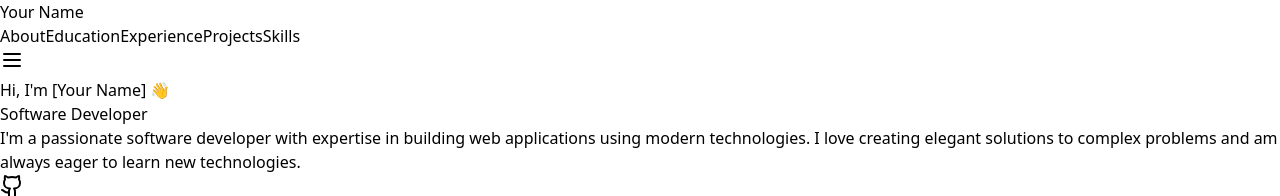
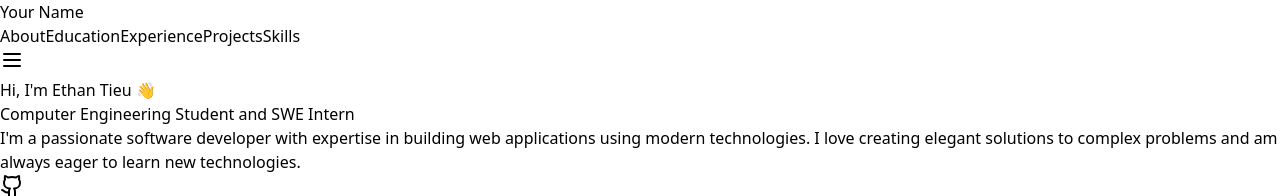
Before and after one commit to ethanntieu/ethanntieu.github.io, a React (Vite) app: page / in a window 1280 px wide. Shown: the top 196 px of the page. Built offline with nearby package versions, Linux system fonts and the light colour scheme.

Commit message:
added to about section

```diff
--- a/src/components/About.jsx
+++ b/src/components/About.jsx
@@ -7,10 +7,10 @@ const About = () => {
       <div className="grid grid-cols-1 md:grid-cols-2 gap-8 items-center">
         <div className="space-y-4">
           <h1 className="text-4xl font-bold text-gray-900">
-            Hi, I'm [Your Name] 👋
+            Hi, I'm Ethan Tieu 👋
           </h1>
           <h2 className="text-2xl text-gray-600">
-            Software Developer
+            Computer Engineering Student and SWE Intern
           </h2>
           <p className="text-gray-600 leading-relaxed">
             I'm a passionate software developer with expertise in building web applications
@@ -19,7 +19,7 @@ const About = () => {
           </p>
           <div className="flex space-x-4">
             <a
-              href="https://github.com/yourusername"
+              href="https://github.com/ethanntieu"
               target="_blank"
               rel="noopener noreferrer"
               className="text-gray-600 hover:text-gray-900 transition-colors"
@@ -27,7 +27,7 @@ const About = () => {
               <Github className="w-6 h-6" />
             </a>
             <a
-              href="https://linkedin.com/in/yourusername"
+              href="https://linkedin.com/in/ethantieu"
               target="_blank"
               rel="noopener noreferrer"
               className="text-gray-600 hover:text-gray-900 transition-colors"
@@ -35,7 +35,7 @@ const About = () => {
               <Linkedin className="w-6 h-6" />
             </a>
             <a
-              href="mailto:your.email@example.com"
+              href="mailto:ethan.tieu@gmail.com"
               className="text-gray-600 hover:text-gray-900 transition-colors"
             >
               <Mail className="w-6 h-6" />
```
